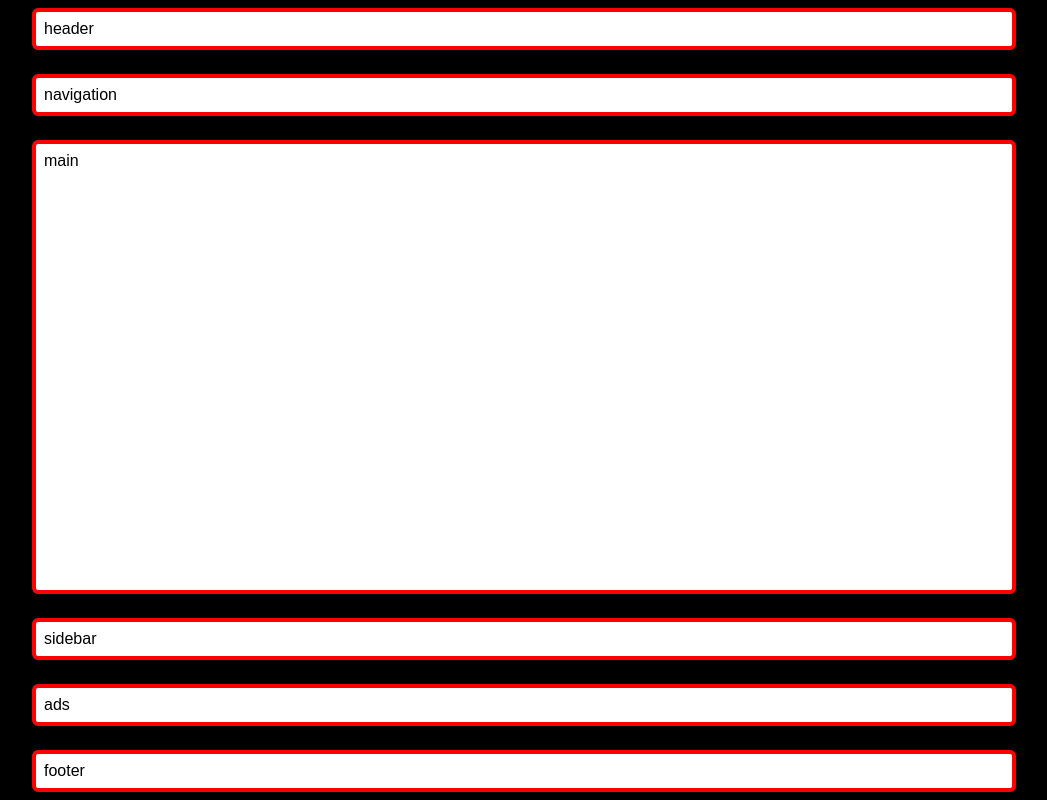
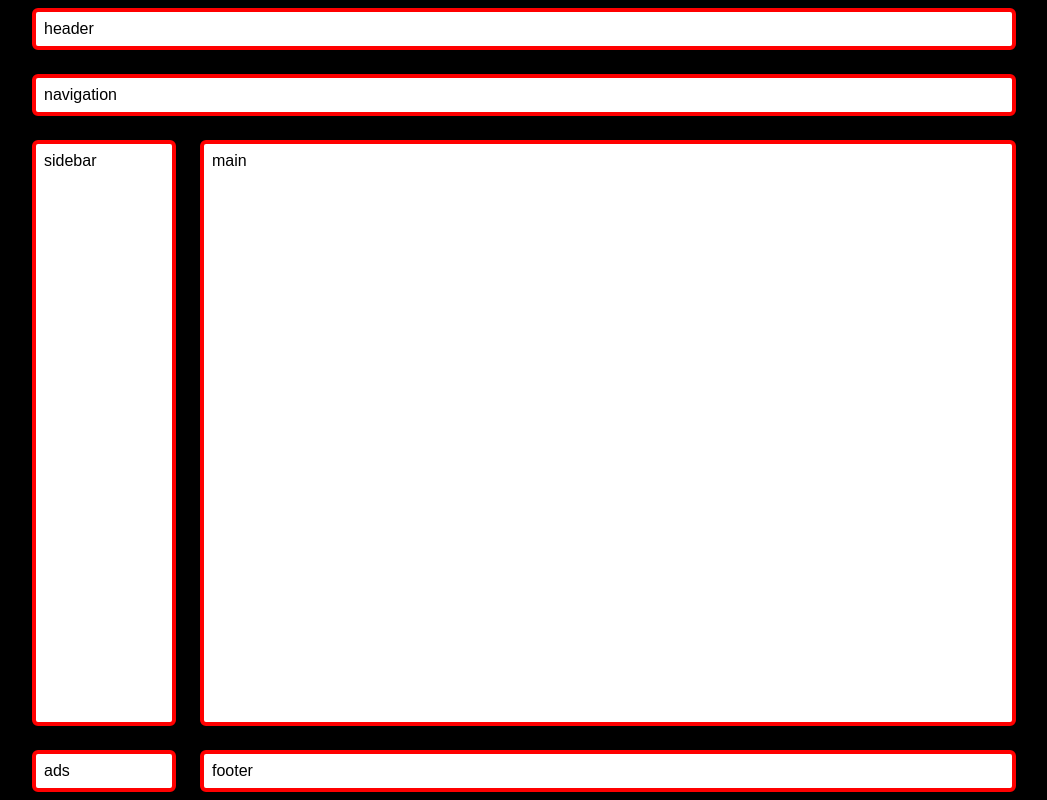
Before and after one commit to Keshushukla/Css-Grid, a plain HTML site: page index.html in a window 1280 px wide. Shown: the whole page, without its empty margins (116-1163 px from the left). Drawn offline with Linux system fonts and the light colour scheme.

Commit message:
Tablet Screen

```diff
--- a/styles.css
+++ b/styles.css
@@ -25,3 +25,31 @@
     gap: 24px;
     padding: 8px;
   }
+
+
+  /** TABLET SCREEN */
+  @media (min-width: 720px) {
+    .container{
+        grid-template-rows: auto auto 1fr auto;
+        grid-template-columns: repeat(12, 1fr);
+    }
+
+    .header,
+    .navigation{
+        grid-column: 1 / span 12;
+    }
+
+    .main ,
+    .footer{
+        grid-column: 3 / span 10;
+    }
+
+    .sidebar ,
+    .ads{
+        grid-column: 1 / span 2;
+    }
+
+    .sidebar{
+        grid-row: 3 ;
+    }
+  }
```
